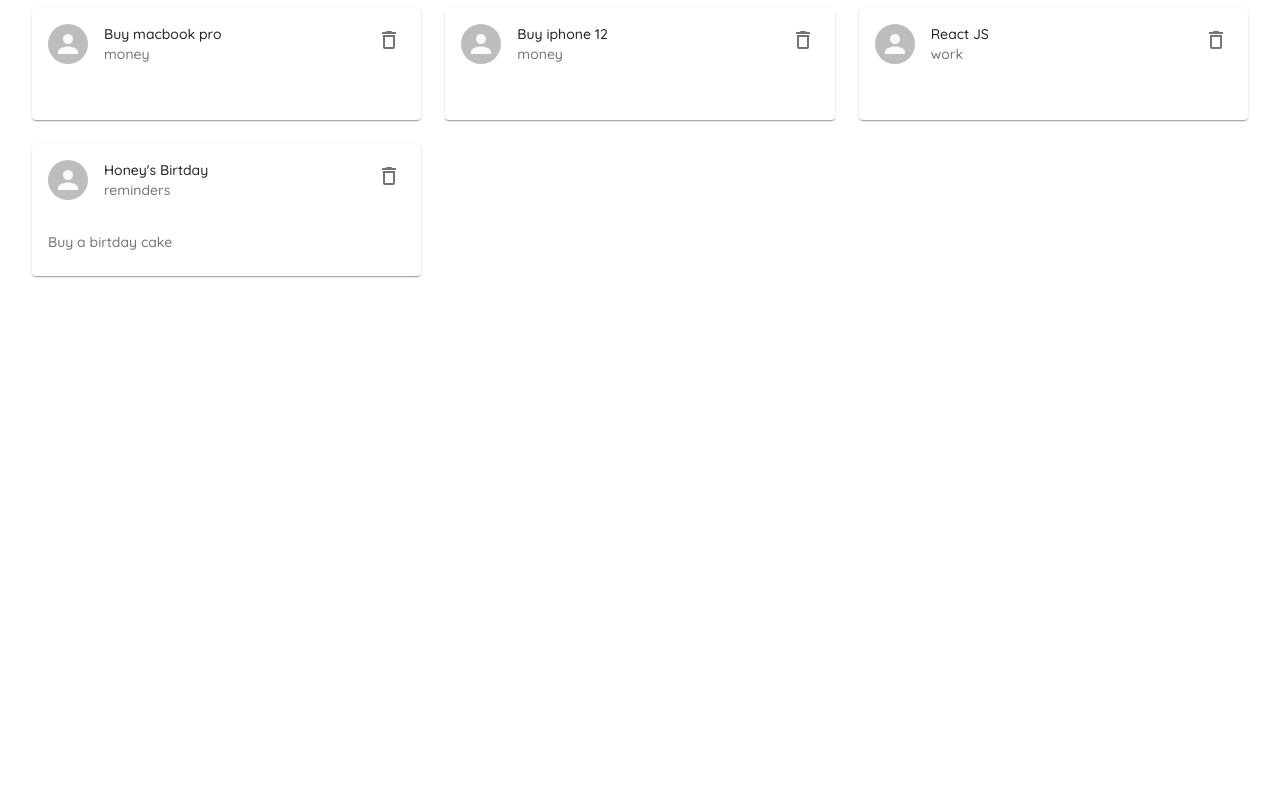
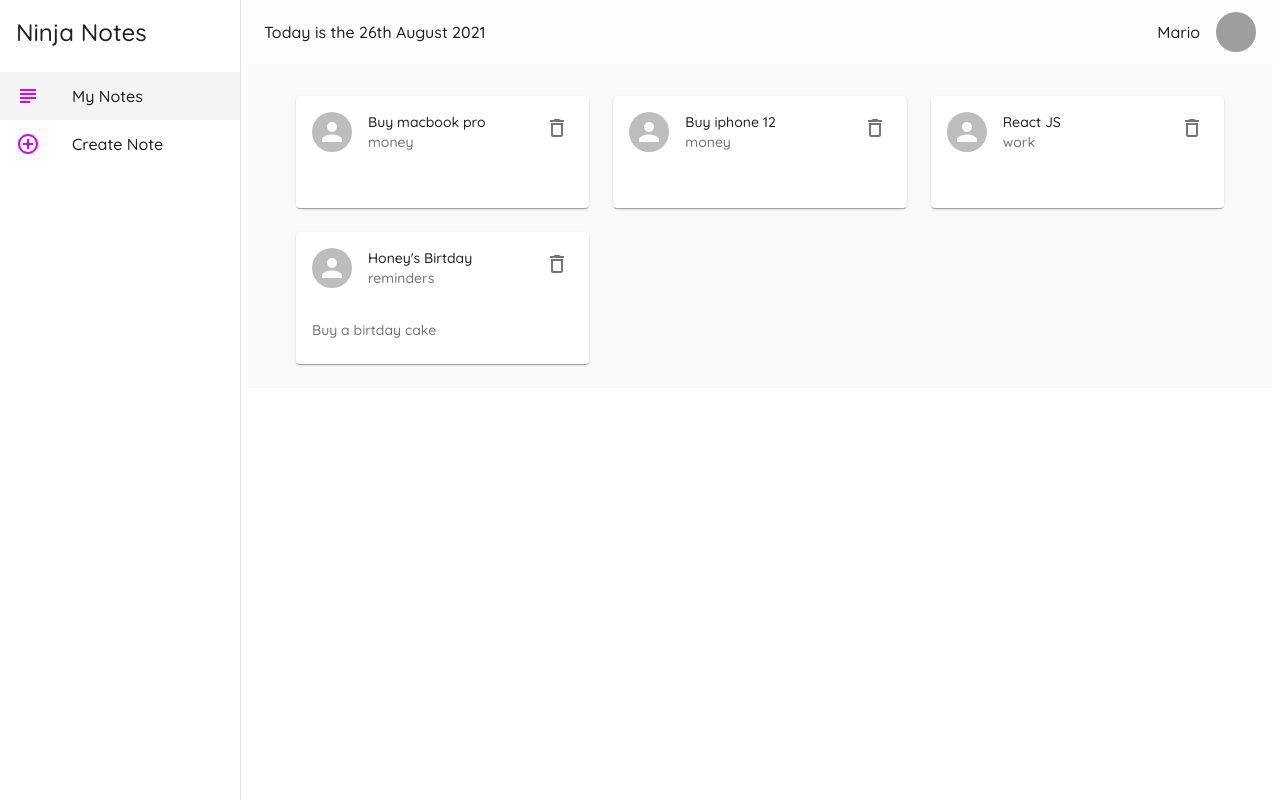
Before and after one commit to yayanrw/react-notesapp-materialui, a React (Create React App) app: page / in a window 1280 px wide. Built offline with nearby package versions, Linux system fonts and the light colour scheme; data requests are answered from the project's data file; grey boxes are pictures that could not be loaded.

Commit message:
mod app fix

```diff
--- a/src/App.js
+++ b/src/App.js
@@ -3,11 +3,13 @@ import Notes from "./pages/Notes";
 import Create from "./pages/Create";
 import { ThemeProvider } from "@material-ui/core";
 import myTheme from "./theme/MyTheme";
+import Layout from "./components/Layout";
 
 function App() {
   return (
     <ThemeProvider theme={myTheme}>
       <BrowserRouter>
+        <Layout>
           <Switch>
             <Route exact path="/">
               <Notes />
@@ -16,6 +18,7 @@ function App() {
               <Create />
             </Route>
           </Switch>
+        </Layout>
       </BrowserRouter>
     </ThemeProvider>
   );
```
Lines whose indentation alone changed are shown as unchanged.
